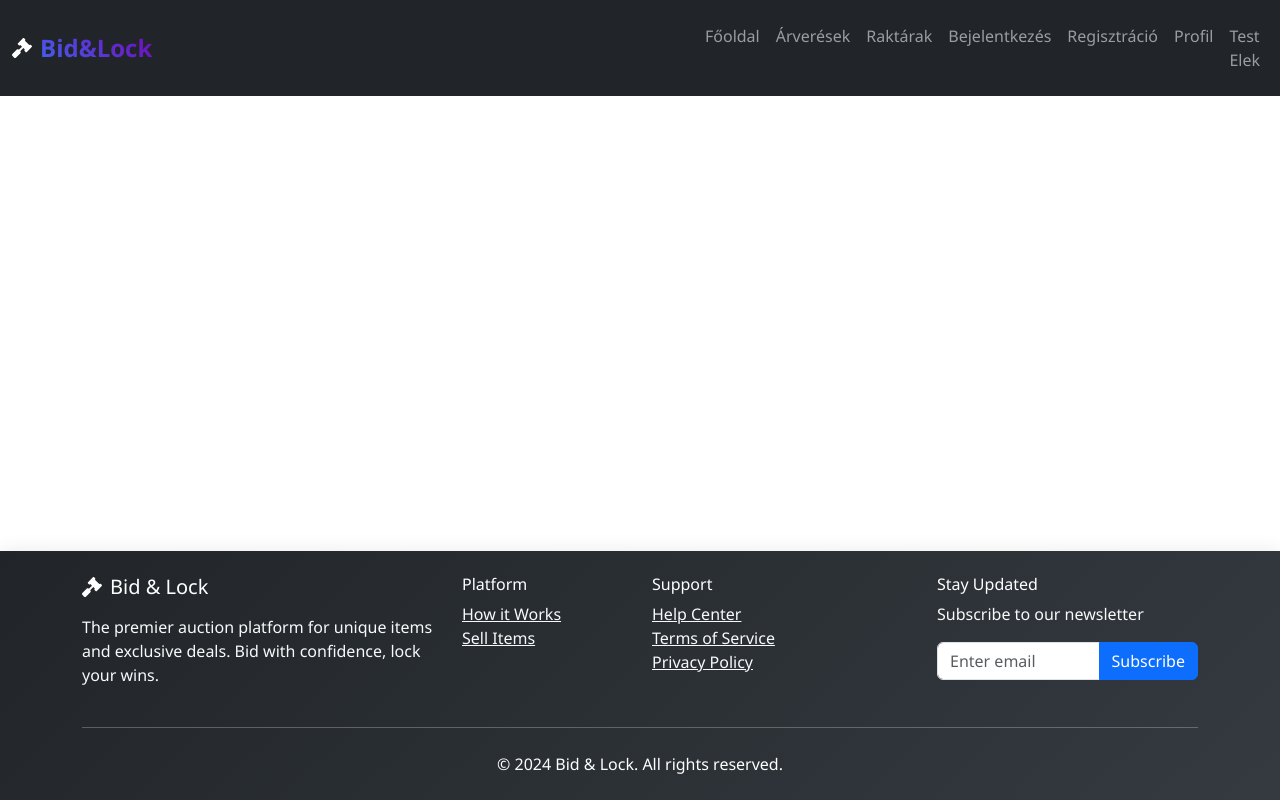
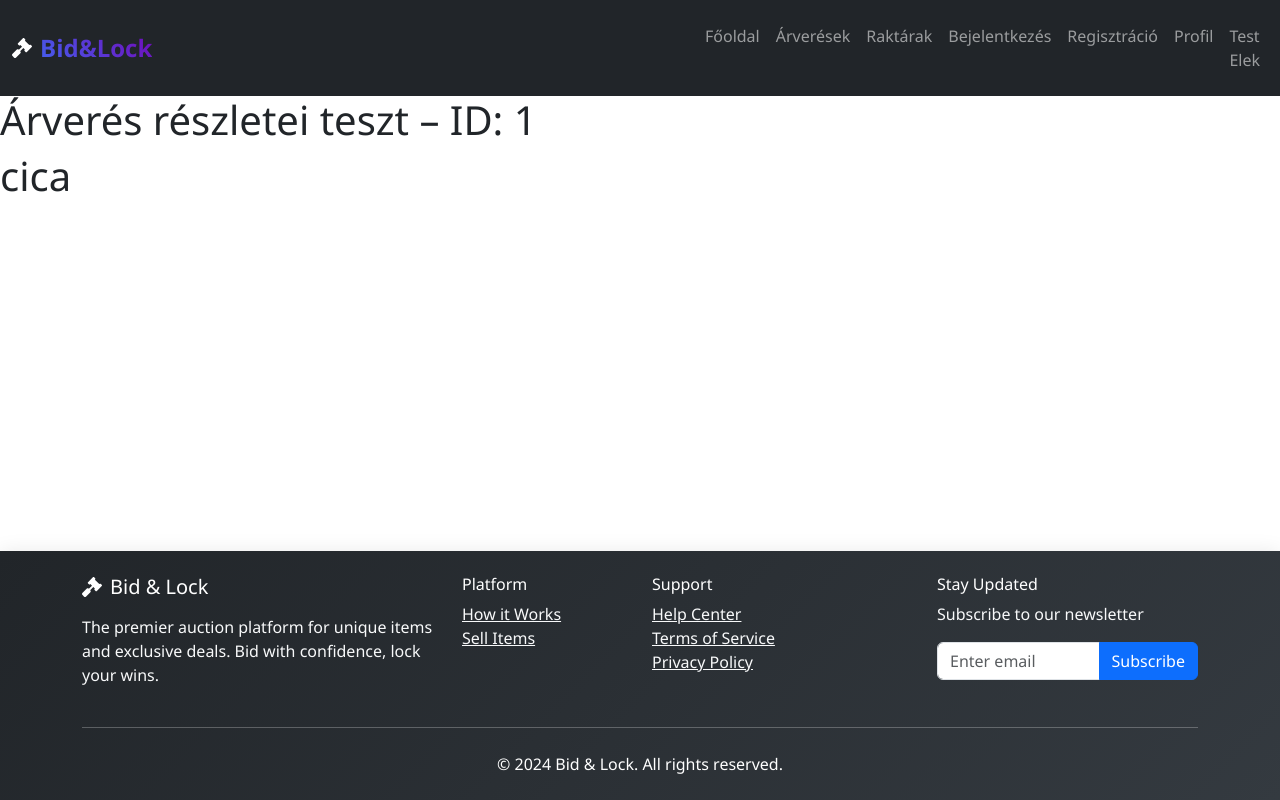
Before and after one commit to foddom520/MesterMunka-Warehouse, a React app in the folder frontend/: page /Arveresek/1 in a window 1280 px wide. Built offline with nearby package versions, Linux system fonts and the light colour scheme; the HTML template or start-up script is replaced by a standard one.

Commit message:
Arversek fejlesztve
behoz egy oldalt ha a Place Bid gombra kattintasz, még csak teszt

```diff
--- a/frontend/src/App.jsx
+++ b/frontend/src/App.jsx
@@ -12,6 +12,7 @@ import { FaGavel} from 'react-icons/fa';
 import { Container, Row, Col,  Button} from "react-bootstrap";
 import './styles/HomePage.css';
 import Balsavgeci from './pages/testlelek.jsx';
+import ArveresTest from './pages/ArveresTest.jsx';
 
 function App() {
   return (
@@ -52,6 +53,8 @@ function App() {
         <Route path='/Registration' element={<Registration />}/>
         <Route path='/Profil' element={<Profil />}/>
         <Route path="/testelek" element={<Balsavgeci />} />
+        <Route path="/Arveresek/:id" element={<ArveresTest />} />
+
       </Routes>
     </BrowserRouter>
 
--- /dev/null
+++ b/frontend/src/pages/ArveresTest.jsx
@@ -0,0 +1,16 @@
+import { useParams } from "react-router-dom";
+
+const ArveresTest = () => {
+  const { id } = useParams();
+
+  return (
+    <>
+    <div>
+      <h1>Árverés részletei teszt – ID: {id}</h1>
+    </div>
+    <h1>cica</h1>
+    </>
+  );
+};
+
+export default ArveresTest;
--- a/frontend/src/pages/Arveresek.jsx
+++ b/frontend/src/pages/Arveresek.jsx
@@ -3,11 +3,14 @@ import "bootstrap/dist/css/bootstrap.min.css";
 import { Container, Button, Card, Row, Col, Alert, Spinner, Badge } from "react-bootstrap";
 import { FaClock, FaUsers, FaTrophy, FaGavel, FaSearch, FaBell, FaUser, FaHeart, FaShare, FaTag } from 'react-icons/fa';
 import backgroundimage from "../kepek/HomePageBackGround.png";
+import { useNavigate } from "react-router-dom";
 
 const Arveresek = () => {
   const [items, setItems] = useState([]);
   const [loading, setLoading] = useState(true);
   const [error, setError] = useState("");
+
+  const navigate = useNavigate();
 
   useEffect(() => {
     const load = async () => {
@@ -97,9 +100,8 @@ const Arveresek = () => {
                         <Button
                           variant="outline-primary"
                           className="w-100"
-                          onClick={() => {
-                            console.log("Open auction:", auction.arveresId);
-                          }}
+                          onClick={() => navigate(`/Arveresek/${auction.arveresId}`)}
+
                         >
                           Place Bid
                         </Button>
```
